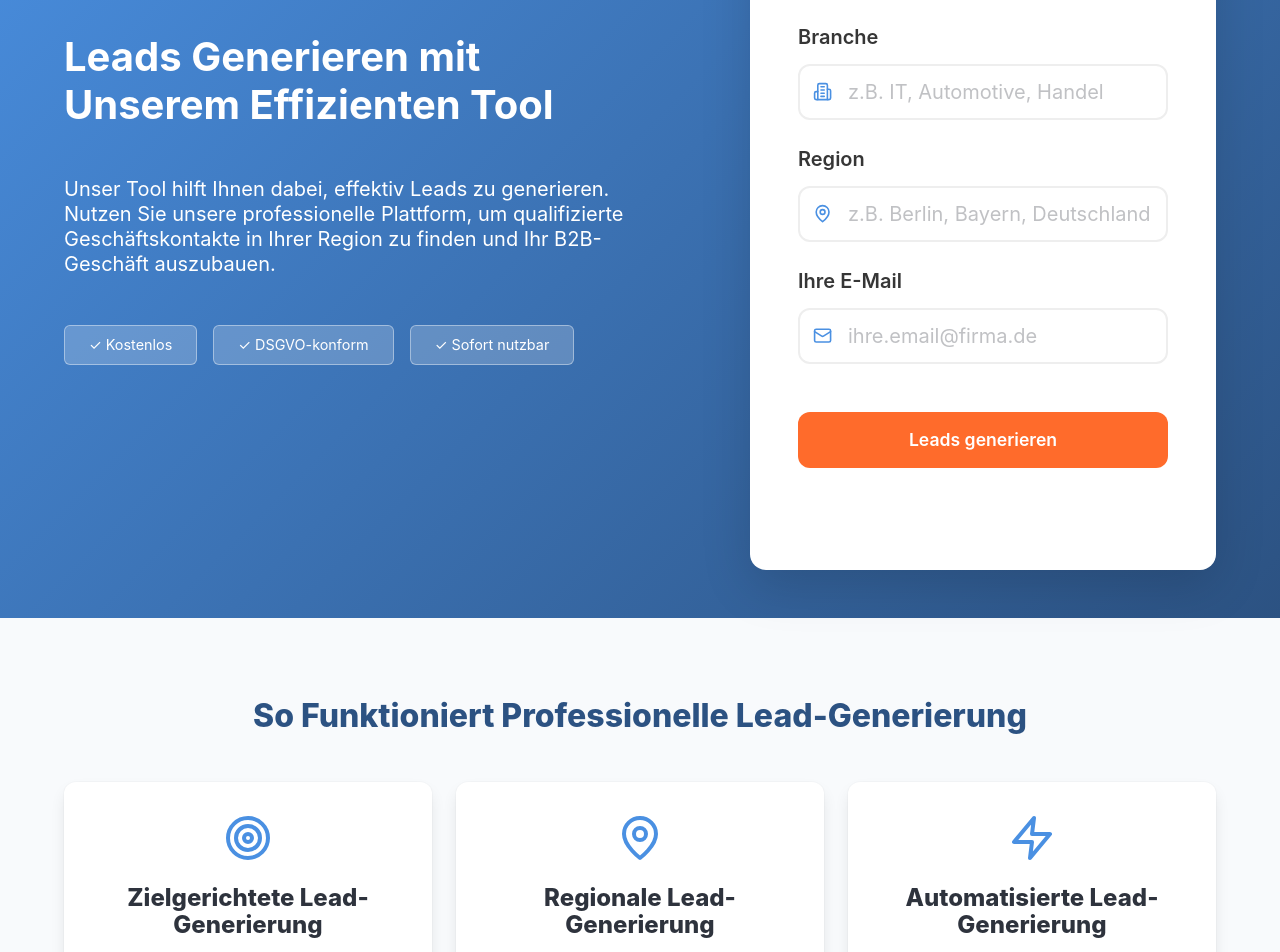
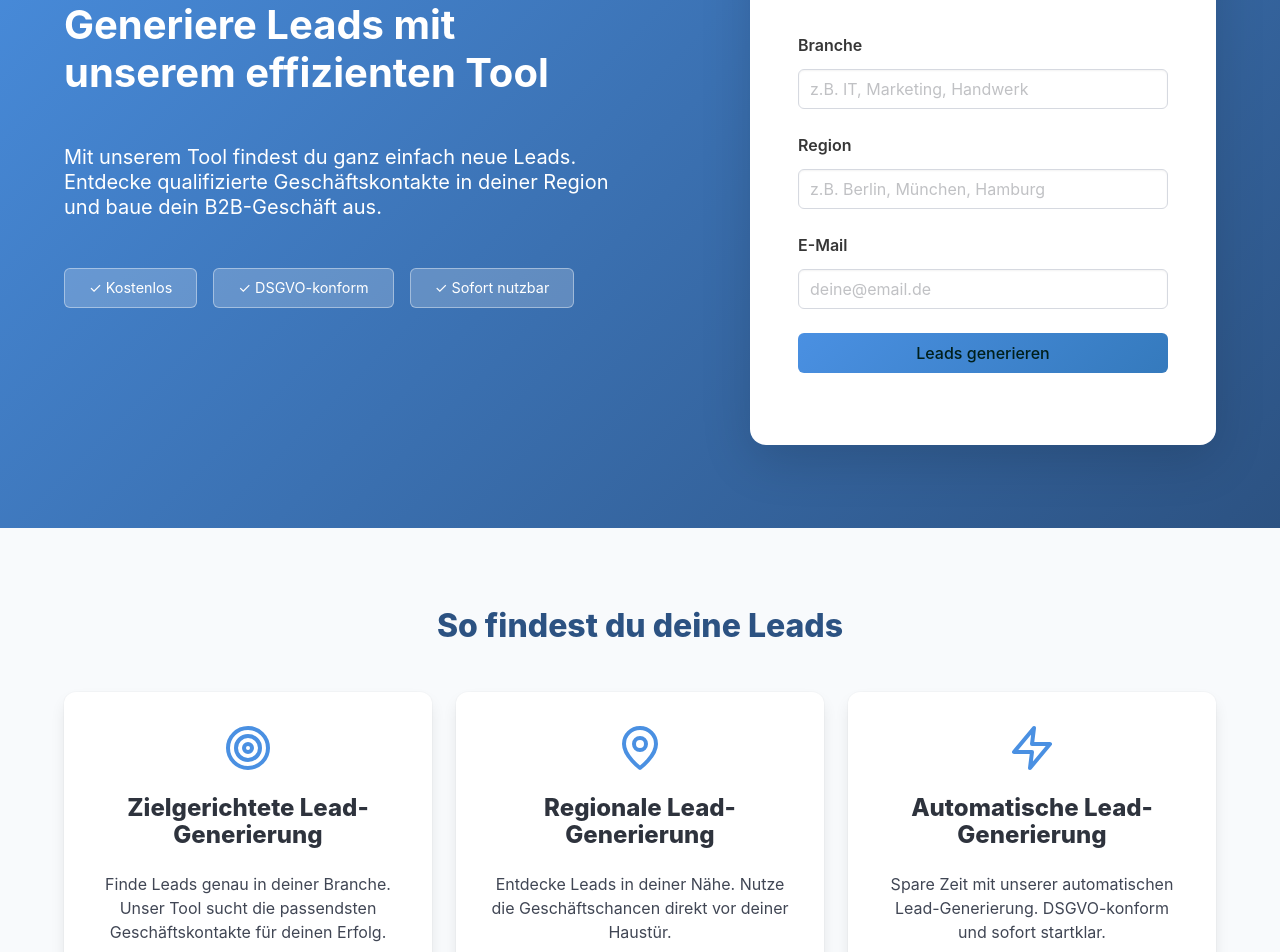
Before and after one commit to Caohung77/leadgenerator, a React (Vite) app: page / in a window 1280 px wide. Shown: the part 220-1172 px from the top of the page. Built offline with nearby package versions, Linux system fonts and the light colour scheme.

Commit message:
Updated text content to use informal German (du-form)

```diff
--- a/src/App.tsx
+++ b/src/App.tsx
@@ -2,11 +2,9 @@ import React, { useState } from 'react';
 import { Building2, MapPin, Mail, ChevronRight, Target, Zap, BarChart } from 'lucide-react';
 
 function App() {
-  const [formData, setFormData] = useState({
-    industry: '',
-    location: '',
-    email: ''
-  });
+  const [industry, setIndustry] = useState('');
+  const [location, setLocation] = useState('');
+  const [email, setEmail] = useState('');
   const [isSubmitting, setIsSubmitting] = useState(false);
   const [submitted, setSubmitted] = useState(false);
 
@@ -27,7 +25,7 @@ function App() {
         headers: {
           'Content-Type': 'application/json',
         },
-        body: JSON.stringify(formData),
+        body: JSON.stringify({ industry, location, email }),
       });
 
       if (response.ok) {
@@ -83,12 +81,12 @@ function App() {
             <div className="columns is-vcentered">
               <div className="column is-6">
                 <h1 className="title is-2 has-text-white mb-6">
-                  Leads Generieren mit Unserem Effizienten Tool
+                  Generiere Leads mit unserem effizienten Tool
                 </h1>
                 <p className="subtitle is-5 has-text-white mb-6">
-                  Unser Tool hilft Ihnen dabei, effektiv Leads zu generieren. Nutzen Sie unsere
-                  professionelle Plattform, um qualifizierte Geschäftskontakte in Ihrer Region
-                  zu finden und Ihr B2B-Geschäft auszubauen.
+                  Mit unserem Tool findest du ganz einfach neue Leads.
+                  Entdecke qualifizierte Geschäftskontakte in deiner Region
+                  und baue dein B2B-Geschäft aus.
                 </p>
                 <div className="tags">
                   <span className="tag is-white is-medium">✓ Kostenlos</span>
@@ -101,75 +99,60 @@ function App() {
                   <div className="form-header has-text-centered">
                     <h2 className="title is-2 mb-2">Lead-Generator</h2>
                     <p className="subtitle is-5 has-text-grey">
-                      Starten Sie jetzt mit der Lead-Generierung
+                      Starte jetzt mit der Lead-Generierung
                     </p>
                   </div>
 
                   <form onSubmit={handleSubmit} className="styled-form">
                     <div className="field">
-                      <label className="label is-medium">Branche</label>
-                      <div className="control has-icons-left">
+                      <label className="label">Branche</label>
+                      <div className="control">
                         <input
-                          className="input is-medium custom-input"
+                          className="input"
                           type="text"
-                          placeholder="z.B. IT, Automotive, Handel"
+                          placeholder="z.B. IT, Marketing, Handwerk"
+                          value={industry}
+                          onChange={(e) => setIndustry(e.target.value)}
                           required
-                          value={formData.industry}
-                          onChange={(e) => setFormData({ ...formData, industry: e.target.value })}
                         />
-                        <span className="icon is-medium is-left">
-                          <Building2 className="custom-icon" />
-                        </span>
                       </div>
                     </div>
 
                     <div className="field">
-                      <label className="label is-medium">Region</label>
-                      <div className="control has-icons-left">
+                      <label className="label">Region</label>
+                      <div className="control">
                         <input
-                          className="input is-medium custom-input"
+                          className="input"
                           type="text"
-                          placeholder="z.B. Berlin, Bayern, Deutschland"
+                          placeholder="z.B. Berlin, München, Hamburg"
+                          value={location}
+                          onChange={(e) => setLocation(e.target.value)}
                           required
-                          value={formData.location}
-                          onChange={(e) => setFormData({ ...formData, location: e.target.value })}
                         />
-                        <span className="icon is-medium is-left">
-                          <MapPin className="custom-icon" />
-                        </span>
                       </div>
                     </div>
 
                     <div className="field">
-                      <label className="label is-medium">Ihre E-Mail</label>
-                      <div className="control has-icons-left">
+                      <label className="label">E-Mail</label>
+                      <div className="control">
                         <input
-                          className="input is-medium custom-input"
+                          className="input"
                           type="email"
-                          placeholder="ihre.email@firma.de"
+                          placeholder="deine@email.de"
+                          value={email}
+                          onChange={(e) => setEmail(e.target.value)}
                           required
-                          value={formData.email}
-                          onChange={(e) => setFormData({ ...formData, email: e.target.value })}
                         />
-                        <span className="icon is-medium is-left">
-                          <Mail className="custom-icon" />
-                        </span>
                       </div>
                     </div>
 
-                    <div className="field mt-6">
-                      <div className="control">
-                        <button
-                          className={`button is-warning is-fullwidth is-medium custom-button ${isSubmitting ? 'is-loading' : ''}`}
-                          type="submit"
-                          disabled={isSubmitting}
-                        >
-                          {isSubmitting ? 'Wird verarbeitet...' : 'Leads generieren'}
-                        </button>
-                      </div>
-                      <p className="help has-text-centered mt-3 has-text-white">
-                        Kostenlos und unverbindlich
-                      </p>
+                    <div className="field">
+                      <button
+                        className={`button is-primary is-fullwidth ${isSubmitting ? 'is-loading' : ''}`}
+                        type="submit"
+                      >
+                        Leads generieren
+                      </button>
                     </div>
                   </form>
                 </div>
@@ -182,7 +165,7 @@ function App() {
       <section className="section" id="how-it-works">
         <div className="container">
           <h2 className="title is-3 mb-6 has-text-centered">
-            So Funktioniert Professionelle Lead-Generierung
+            So findest du deine Leads
           </h2>
           <div className="columns is-multiline">
             <div className="column is-4">
@@ -190,8 +173,8 @@ function App() {
                 <Target className="feature-icon mb-4" />
                 <h3 className="title is-4">Zielgerichtete Lead-Generierung</h3>
                 <p>
-                  Generieren Sie Leads genau in Ihrer Zielbranche. Unser Tool findet die
-                  relevantesten Geschäftskontakte für Ihren Erfolg.
+                  Finde Leads genau in deiner Branche. Unser Tool sucht die
+                  passendsten Geschäftskontakte für deinen Erfolg.
                 </p>
               </div>
             </div>
@@ -200,18 +183,18 @@ function App() {
                 <MapPin className="feature-icon mb-4" />
                 <h3 className="title is-4">Regionale Lead-Generierung</h3>
                 <p>
-                  Finden Sie Leads in Ihrer Region. Nutzen Sie lokale Geschäftschancen
-                  durch gezielte Lead-Generierung.
+                  Entdecke Leads in deiner Nähe. Nutze die Geschäftschancen
+                  direkt vor deiner Haustür.
                 </p>
               </div>
             </div>
             <div className="column is-4">
               <div className="box feature-box">
                 <Zap className="feature-icon mb-4" />
-                <h3 className="title is-4">Automatisierte Lead-Generierung</h3>
+                <h3 className="title is-4">Automatische Lead-Generierung</h3>
                 <p>
-                  Sparen Sie Zeit durch unsere automatisierte Lead-Generierung.
-                  DSGVO-konform und sofort einsatzbereit.
+                  Spare Zeit mit unserer automatischen Lead-Generierung.
+                  DSGVO-konform und sofort startklar.
                 </p>
               </div>
             </div>
@@ -222,17 +205,17 @@ function App() {
       <section className="section cta-section has-text-centered">
         <div className="container">
           <h2 className="title is-3 has-text-white mb-5">
-            Starten Sie Jetzt mit der Lead-Generierung
+            Starte jetzt mit der Lead-Generierung
           </h2>
           <p className="is-size-4 mb-5">
-            Nutzen Sie die Chance, neue Geschäftskontakte zu generieren
+            Entdecke neue Geschäftskontakte für dein Unternehmen
           </p>
           <button
             className="button is-warning is-large custom-button"
             onClick={scrollToGenerator}
             aria-label="Jetzt Leads generieren"
           >
-            Jetzt Leads Generieren
+            Jetzt Leads generieren
           </button>
         </div>
       </section>
```
